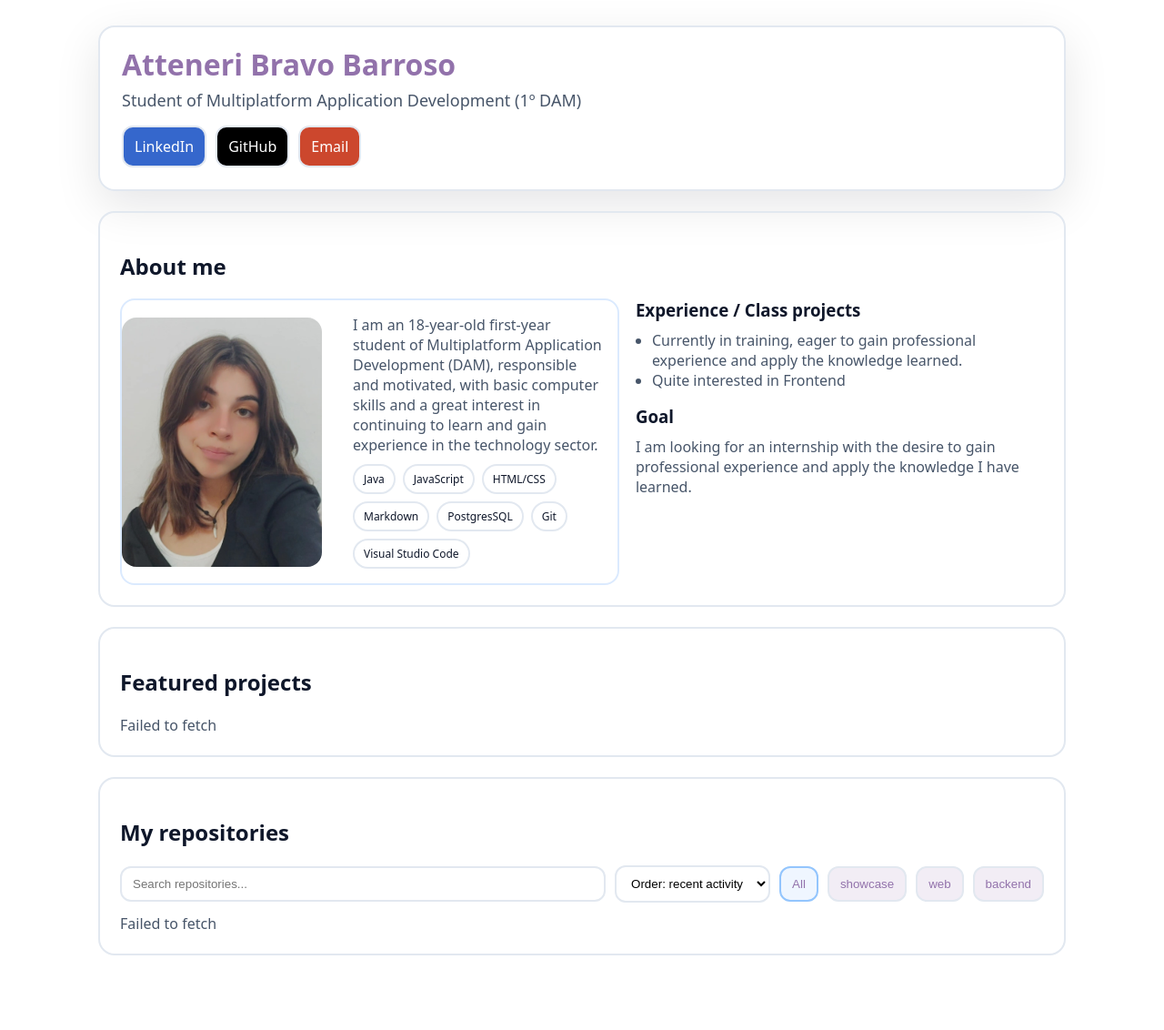
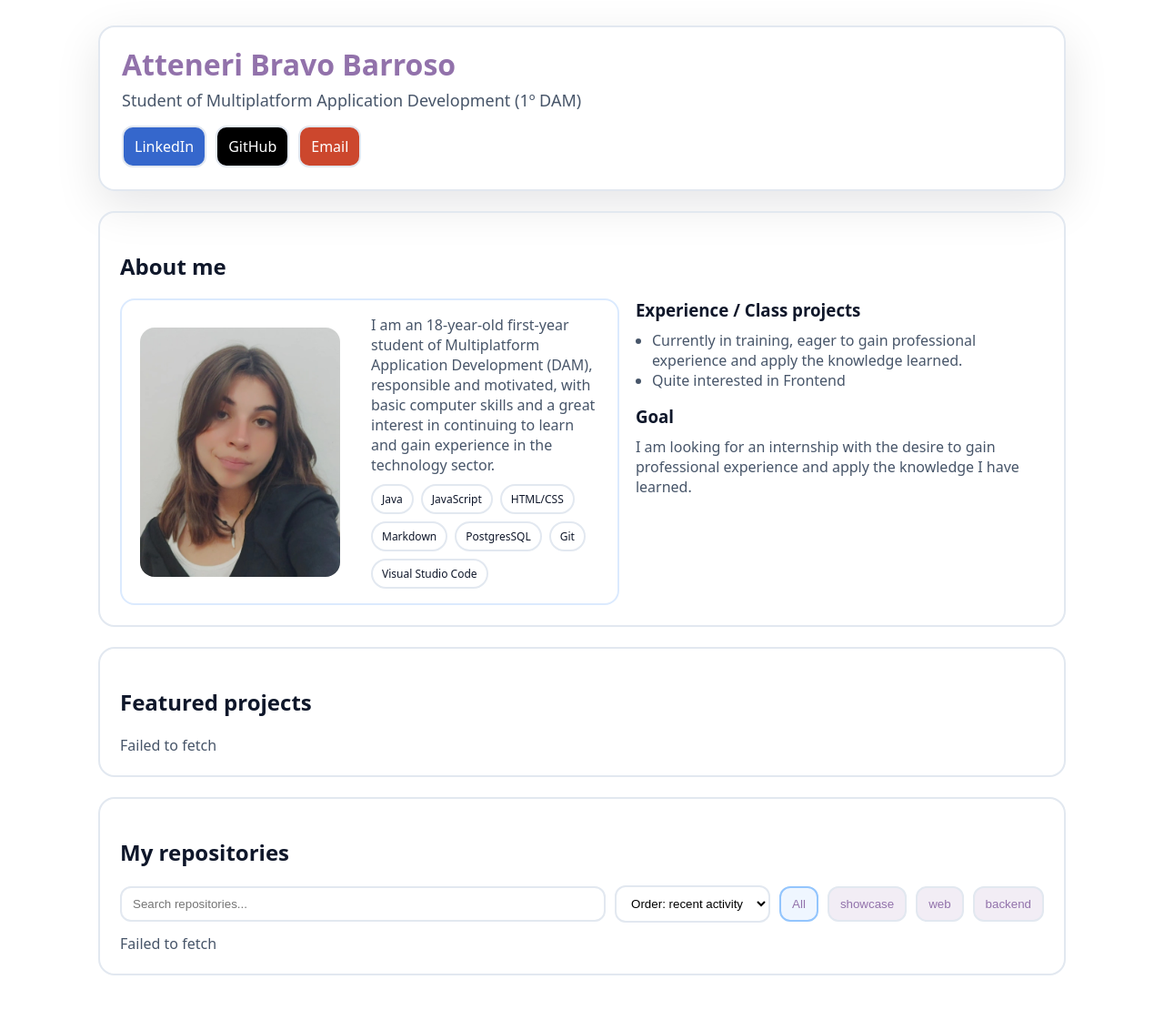
Before and after one commit to Atthemyg/Atthemyg.github.io, a Jekyll site: the page built from index.html, in a window 1280 px wide. Shown: the whole page at 91% size. Built offline with Jekyll 4.4.1, drawn with Linux system fonts in a browser that asks for light colours; before the commit the page ends 1110 px from its top, so only the background shows below that.

Commit message:
Cambio algunas cosas

```diff
--- a/assets/css/styles.css
+++ b/assets/css/styles.css
@@ -30,7 +30,7 @@ body{
   display:flex; flex-direction:row;gap:18px;align-items:center;
   border-radius:16px;overflow:hidden;border:2px solid #dbeafe;
 }
-.profile img{width:220px;height:auto;border-radius:16px;object-fit:cover;display:block}
+.profile img{width:220px;height:auto;border-radius:16px;object-fit:cover;display:block;margin-left:20px;}
 .profile .bio{flex:1;padding:16px}
 @media (max-width: 768px){
 .grid2{grid-template-columns:1fr}
```
Also changed, not shown: 1 other file.
